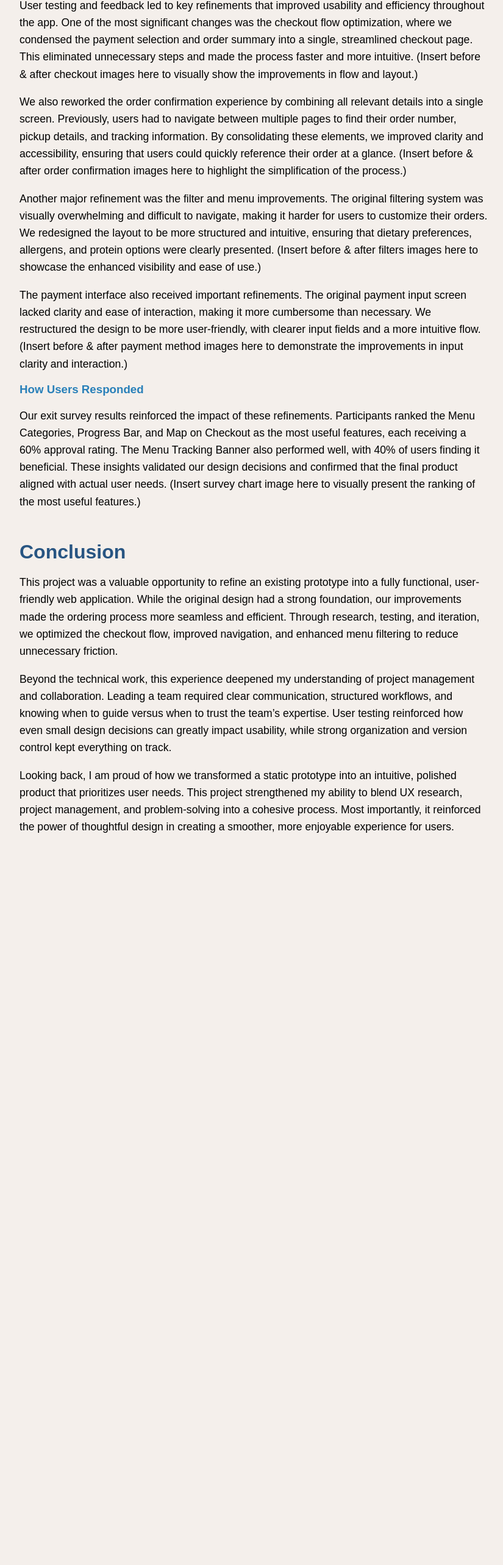
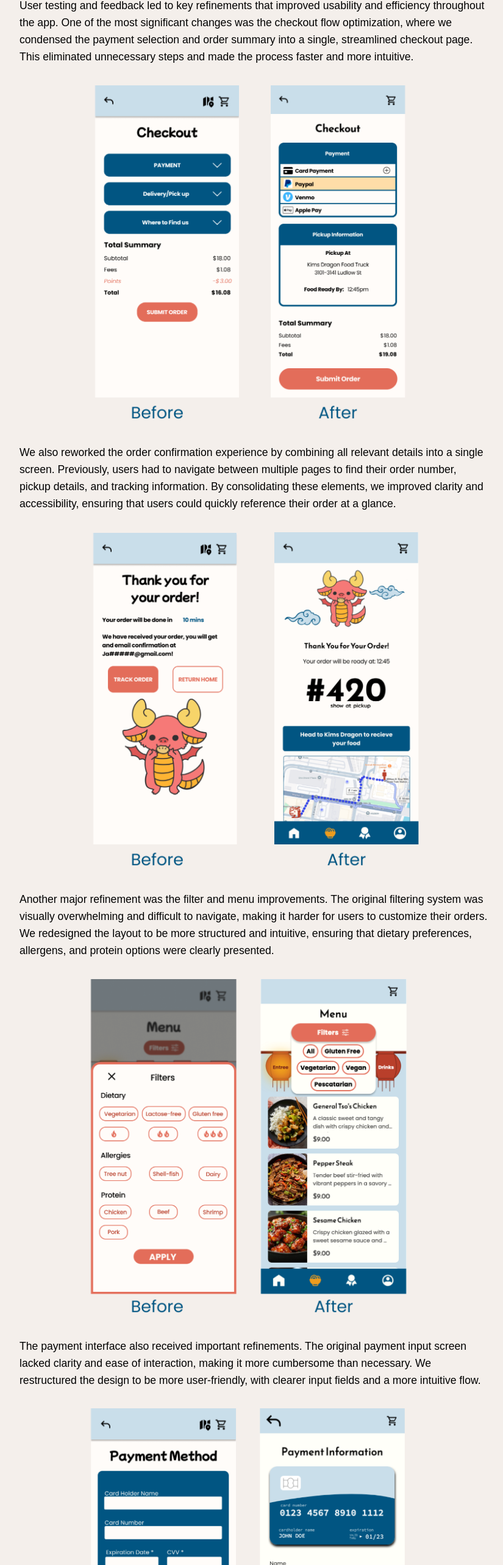
Before and after one commit to vzurui/idm216-casestudy, a plain HTML site: page index.html in a window 1280 px wide. Shown: the part 4473-7040 px from the top of the page at 61% size, without its empty margins (368-1193 px from the left). Before the commit the page ends 5933 px from the top, so only its background shows below. Drawn offline with Linux system fonts and the light colour scheme.

Commit message:
updates
case study pictures

```diff
--- a/index.html
+++ b/index.html
@@ -102,21 +102,18 @@
 
 			<article id="solution">
 					<h2>Solution</h2>
-					<p>User testing and feedback led to key refinements that improved usability and efficiency throughout the app. One of the most significant changes was the checkout flow optimization, where we condensed the payment selection and order summary into a single, streamlined checkout page. This eliminated unnecessary steps and made the process faster and more intuitive.
+					<p>User testing and feedback led to key refinements that improved usability and efficiency throughout the app. One of the most significant changes was the checkout flow optimization, where we condensed the payment selection and order summary into a single, streamlined checkout page. This eliminated unnecessary steps and made the process faster and more intuitive. </p>
+					<img class="solution-images" src="images/Checkout Before & After.png">
 
-						(Insert before & after checkout images here to visually show the improvements in flow and layout.) </p>
+					<p>We also reworked the order confirmation experience by combining all relevant details into a single screen. Previously, users had to navigate between multiple pages to find their order number, pickup details, and tracking information. By consolidating these elements, we improved clarity and accessibility, ensuring that users could quickly reference their order at a glance. </p>
+					<img class="solution-images" src="images/Order Confirmation Before & After.png">
 
-					<p>We also reworked the order confirmation experience by combining all relevant details into a single screen. Previously, users had to navigate between multiple pages to find their order number, pickup details, and tracking information. By consolidating these elements, we improved clarity and accessibility, ensuring that users could quickly reference their order at a glance.
+					<p>Another major refinement was the filter and menu improvements. The original filtering system was visually overwhelming and difficult to navigate, making it harder for users to customize their orders. We redesigned the layout to be more structured and intuitive, ensuring that dietary preferences, allergens, and protein options were clearly presented. </p>
 
-							(Insert before & after order confirmation images here to highlight the simplification of the process.)  </p>
+						<img class="solution-images" src="images/Filters Before & After.png">
 
-					<p>Another major refinement was the filter and menu improvements. The original filtering system was visually overwhelming and difficult to navigate, making it harder for users to customize their orders. We redesigned the layout to be more structured and intuitive, ensuring that dietary preferences, allergens, and protein options were clearly presented.
-
-						(Insert before & after filters images here to showcase the enhanced visibility and ease of use.) </p>
-
-					<p>The payment interface also received important refinements. The original payment input screen lacked clarity and ease of interaction, making it more cumbersome than necessary. We restructured the design to be more user-friendly, with clearer input fields and a more intuitive flow.
-
-						(Insert before & after payment method images here to demonstrate the improvements in input clarity and interaction.) </p>
+					<p>The payment interface also received important refinements. The original payment input screen lacked clarity and ease of interaction, making it more cumbersome than necessary. We restructured the design to be more user-friendly, with clearer input fields and a more intuitive flow. </p>
+					<img class="solution-images" src="images/Payment Method BEfore & After.png">
 
 				<h3>How Users Responded</h3>
 				<p>Our exit survey results reinforced the impact of these refinements. Participants ranked the Menu Categories, Progress Bar, and Map on Checkout as the most useful features, each receiving a 60% approval rating. The Menu Tracking Banner also performed well, with 40% of users finding it beneficial. These insights validated our design decisions and confirmed that the final product aligned with actual user needs.
--- a/styles.css
+++ b/styles.css
@@ -109,6 +109,14 @@ img {
 	line-height: 1.6;
 }
 
+.solution-images {
+	width: 75%;
+	height: auto;
+	display: flex;
+	justify-self: center;
+	margin: 2em 0;;
+}
+
 /* Responsive Design */
 @media (max-width: 768px) {
 	.content {
```
Also changed, not shown: images/Checkout Before & After.png (added), images/Filters Before & After.png (added), images/Order Confirmation Before & After.png (added), images/Payment Method BEfore & After.png (added).
